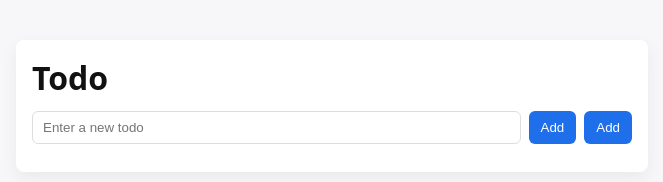
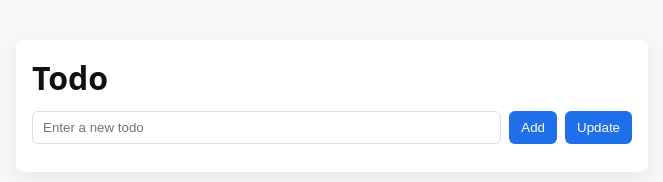
Before and after one commit to shashishah/nodejs, a website: page public/index.html in a window 1280 px wide. Shown: the whole page, without its empty margins (308-971 px from the left). Drawn offline with Linux system fonts and the light colour scheme; no server answers.

Commit message:
updated text

```diff
--- a/public/index.html
+++ b/public/index.html
@@ -13,7 +13,7 @@
     <form id="todo-form">
       <input id="title" placeholder="Enter a new todo" required autocomplete="off" />
       <button type="submit">Add</button>
-      <button type="submit">Add</button>
+      <button type="submit">Update</button>
     </form>
 
     <ul id="todos"></ul>
```
